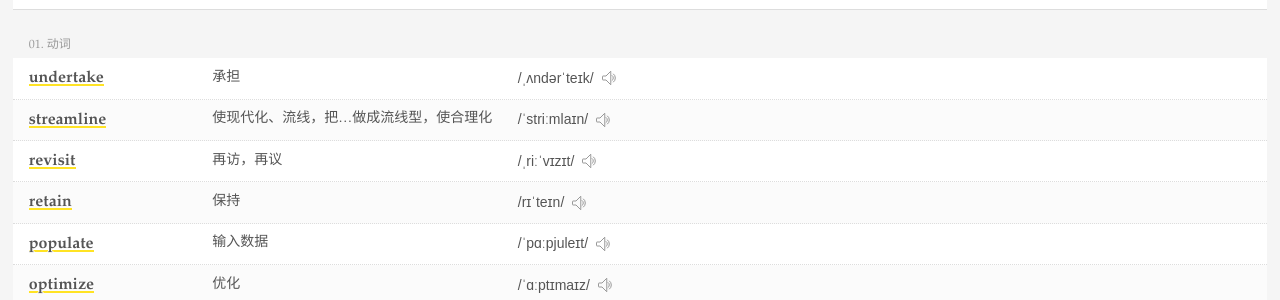
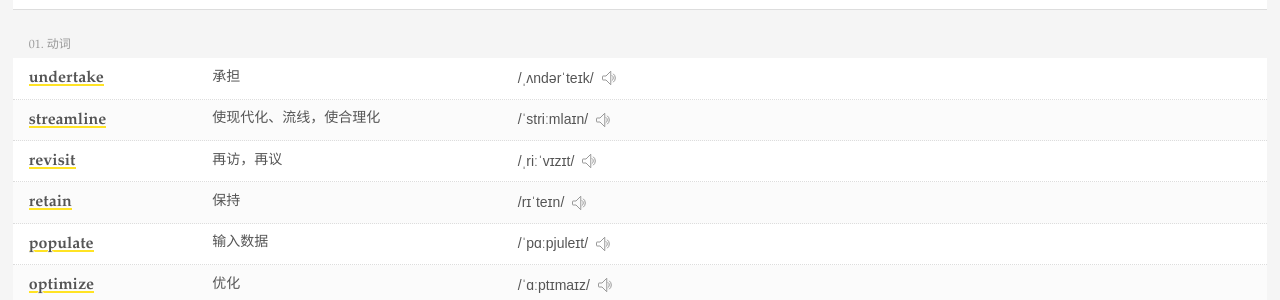
Before and after one commit to Wei-Xia/most-frequent-technology-english-words, a Jekyll site: the page built from index.html, in a window 1280 px wide and 900 px high. Shown: the part 396-696 px from the top of the window. Built offline with Jekyll 4.4.1, drawn with Linux system fonts in a browser that asks for light colours.

Commit message:
task: update word

```diff
--- a/_posts/2020-01-01-streamline.md
+++ b/_posts/2020-01-01-streamline.md
@@ -1,6 +1,6 @@
 ---
 word: streamline
-meaning: 使现代化、流线，把…做成流线型，使合理化
+meaning: 使现代化、流线，使合理化
 correct: /ˈstriːmlaɪn/
 note:
 category: 动词
```
